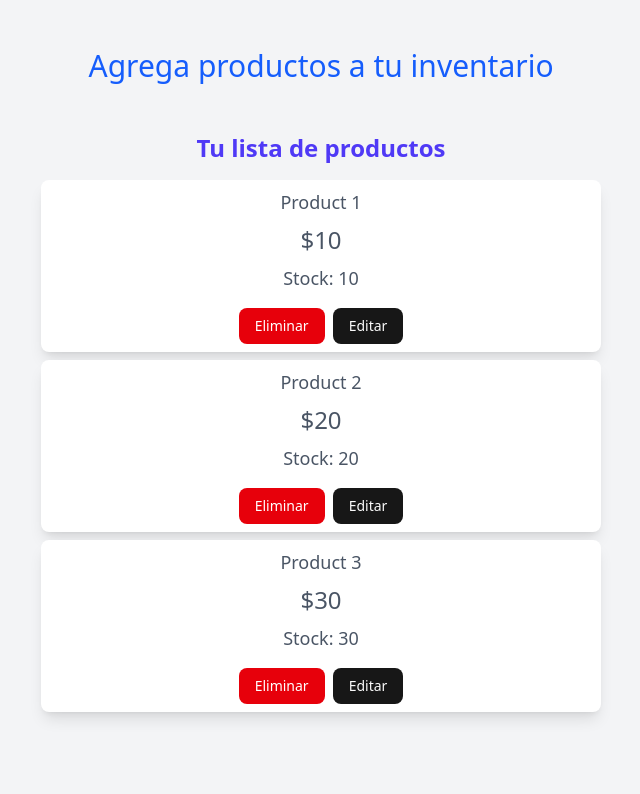
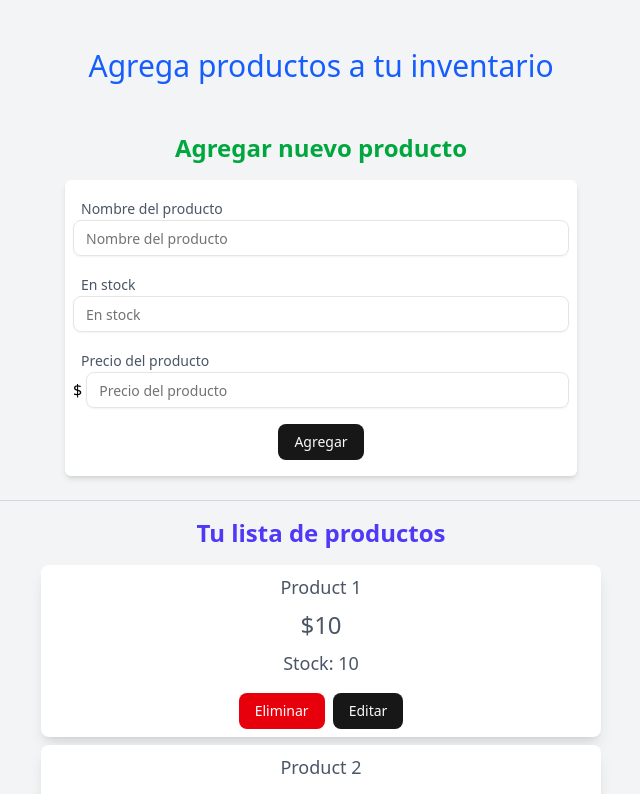
Before and after one commit to YaelDev-HS/pos-lite-react, a React (Vite) app: page / in a window 1280 px wide. Shown: the top 794 px of the page, without its empty margins (319-959 px from the left). Built offline with nearby package versions, Linux system fonts and the light colour scheme.

Commit message:
Iniciando validaciones de react-hook

```diff
--- a/package.json
+++ b/package.json
@@ -18,6 +18,7 @@
     "lucide-react": "^0.556.0",
     "react": "^19.2.0",
     "react-dom": "^19.2.0",
+    "react-hook-form": "^7.68.0",
     "react-router": "^7.10.1",
     "tailwind-merge": "^3.4.0",
     "tailwindcss": "^4.1.17"
--- /dev/null
+++ b/src/components/shared/FieldError.tsx
@@ -0,0 +1,15 @@
+
+
+
+interface Props {
+    error?: string;
+}
+
+
+export default function FieldError({ error }: Props) {
+    return (
+        <>
+            {error && <div className="text-white my-2 bg-red-600 font-medium text-sm px-2 py-1 rounded-md text-center w-full">{error}</div>}
+        </>
+    )
+}
--- a/src/pages/HomePageApp.tsx
+++ b/src/pages/HomePageApp.tsx
@@ -1,3 +1,4 @@
+import CreateProductApp from "@/products/components/CreateproductApp";
 import { ProductsListApp } from "@/products/components/ProductsListApp";
 import type { Product } from "@/products/interfaces/product.interface";
 import { useEffect, useState } from "react";
@@ -32,7 +33,10 @@ export default function HomePageApp() {
 
     return (
         <>
-            <h1 className="text-center text-3xl font-medium text-blue-600 my-12">Agrega productos a tu inventario</h1>
+            <div className=" border-b border-gray-300 mb-4 pb-2">
+                <h1 className="text-center text-3xl font-medium text-blue-600 my-12">Agrega productos a tu inventario</h1>
+                <CreateProductApp />
+            </div>
 
             {
                 products ? (
--- /dev/null
+++ b/src/products/components/CreateproductApp.tsx
@@ -0,0 +1,63 @@
+import FieldError from "@/components/shared/FieldError";
+import { Button } from "@/components/ui/button";
+import { Input } from "@/components/ui/input";
+import { Label } from "@radix-ui/react-label";
+import { FormProvider, useForm } from "react-hook-form";
+
+
+
+export default function CreateProductApp() {
+    const methods = useForm();
+
+    const onSubmit = methods.handleSubmit(data => {
+        if (!methods.formState.isValid) return;
+        console.log(data);
+    })
+
+    return (
+        <>
+            <h2 className="text-center text-2xl font-bold text-green-600 bg-gray-100">Agregar nuevo producto</h2>
+
+            {/* dejamos que react-hook-form acceda al contexto de los Inputs del formulario */}
+            <FormProvider {...methods}>
+                <form
+                    noValidate
+                    className="flex flex-col gap-4 max-w-lg mx-auto px-2 py-4 bg-white shadow-md rounded-sm my-4"
+                    onSubmit={e => e.preventDefault()}
+                >
+                    <div>
+                        <Label className="text-sm px-2 text-gray-600" htmlFor="name">Nombre del producto</Label>
+                        <Input
+                            {...methods.register("name",
+                                {
+                                    required: "Este campo es obligatorio",
+                                    minLength: { value: 5, message: "El nombre debe tener al menos 5 caracteres" },
+                                    maxLength: { value: 50, message: "El nombre debe tener menos de 50 caracteres" }
+                                }
+                            )}
+                            placeholder="Nombre del producto" id="name"
+                        />
+                        <FieldError error={methods.formState.errors.name?.message?.toString()} />
+                    </div>
+
+                    <div>
+                        <Label className="text-sm px-2 text-gray-600" htmlFor="stock">En stock</Label>
+                        <Input type="number" placeholder="En stock" id="stock" />
+                    </div>
+
+                    <div>
+                        <Label className="text-sm px-2 text-gray-600" htmlFor="price">Precio del producto</Label>
+                        <div className="flex gap-1 items-center">
+                            <div>$</div>
+                            <Input type="number" placeholder="Precio del producto" id="price" />
+                        </div>
+                    </div>
+
+                    <div className="flex justify-center">
+                        <Button onClick={onSubmit}>Agregar</Button>
+                    </div>
+                </form>
+            </FormProvider>
+        </>
+    )
+}
```
Also changed, not shown: 1 other file (tests, documents, lock files or other folders).
